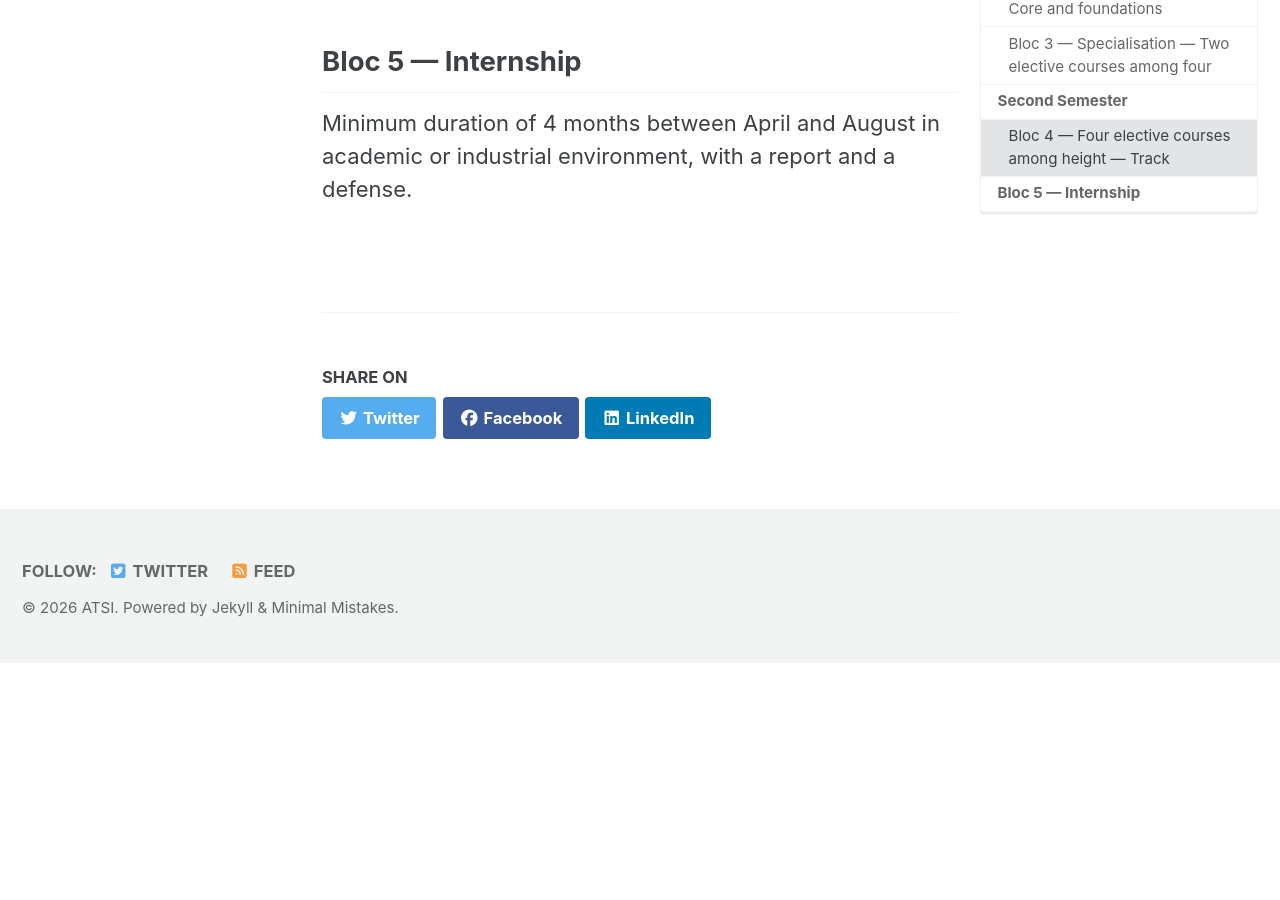
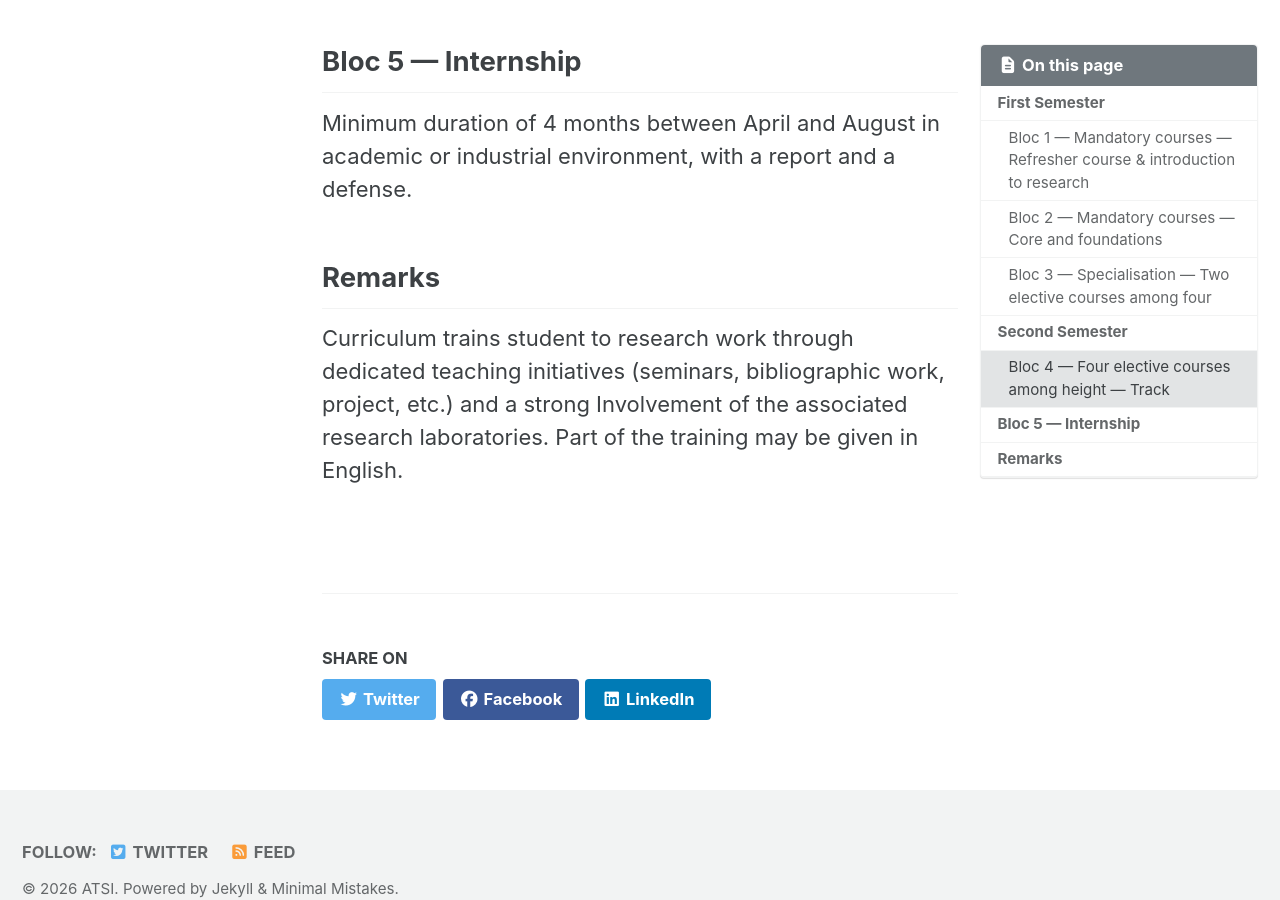
Before and after one commit to master-atsi/master-atsi.github.io, a Jekyll site: the page built from program.md, in a window 1280 px wide and 900 px high, scrolled down 4839 px. Built offline with Jekyll 4.4.1, drawn with Linux system fonts in a browser that asks for light colours; cached includes are drawn as plain includes; comment, search, counter and statistics services are not loaded; before the commit the page ends 5502 px from its top, so only the background shows below that.

```diff
--- a/program.md
+++ b/program.md
@@ -21,12 +21,6 @@ The courses focus on methodological foundations and recent developments in these
 fields, which intervene directly or indirectly in many disciplines such as
 optics, medicine, robotics, energy, automotive...
 
-
-
-<!-- Curriculum also trains student to research work through dedicated teaching -->
-<!-- initiatives (seminars, bibliographic work, project, etc.) and a strong -->
-<!-- Involvement of the associated research laboratories. Part of the training may be -->
-<!-- given in English. -->
 
 
 <!-- - Detailed description of the courses are availble in [French](/Description-Formation-Master-EEEA-2023-2024-UE-Francais.pdf) or -->
@@ -81,3 +75,7 @@ Students must choose four elective courses among height, in parallel with projec
 
 Minimum duration of 4 months between April and August in academic or industrial
 environment, with a report and a defense.
+
+## Remarks
+
+Curriculum trains student to research work through dedicated teaching initiatives (seminars, bibliographic work, project, etc.) and a strong Involvement of the associated research laboratories. Part of the training may be given in English.
```
Also changed, not shown: schedule.md (+19 -6 lines).
